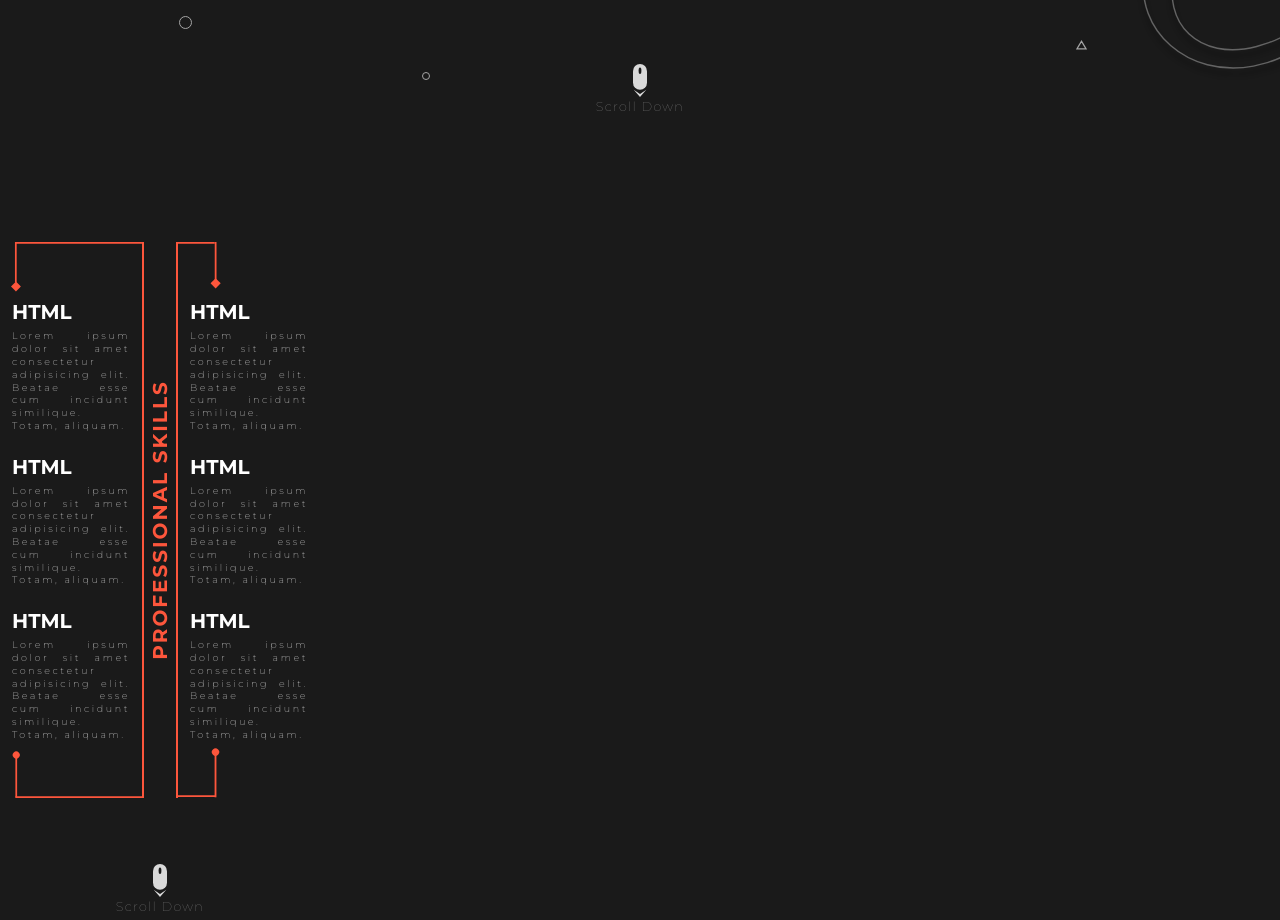
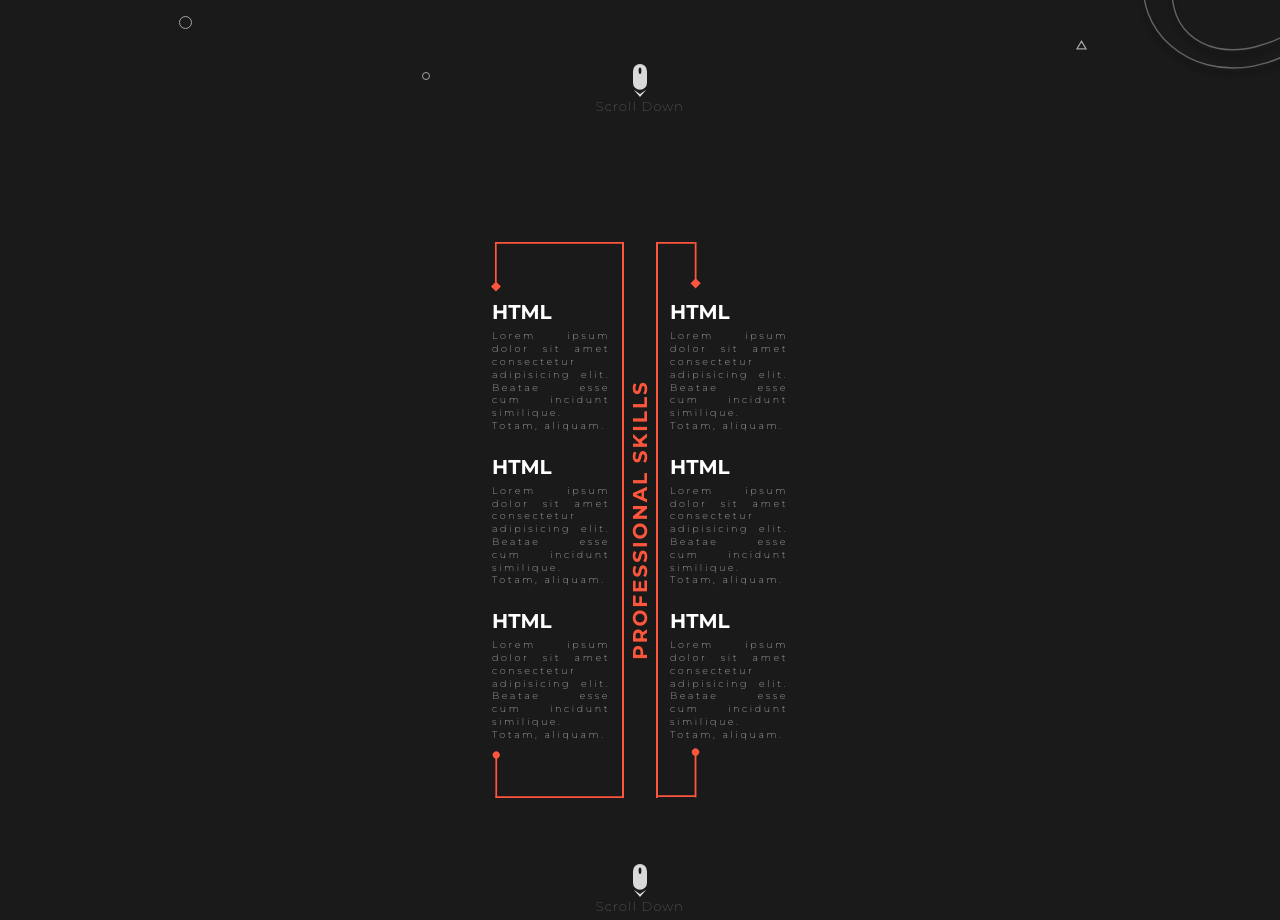
Before and after one commit to pravesh-dev/Portfolio, a React (Vite) app: page / in a window 1280 px wide. Shown: the part 1480-2400 px from the top of the page. Built offline with nearby package versions, Linux system fonts and the light colour scheme.

Commit message:
center the skills content

```diff
--- a/src/Components/Skills.jsx
+++ b/src/Components/Skills.jsx
@@ -10,7 +10,7 @@ function Skills() {
     <div className="relative">
       {/* here will import decoration */}
 
-      <div className="w-80 h-screen relative flex justify-between items-center">
+      <div className="w-80 h-screen relative flex justify-between items-center mx-auto">
         <div className="w-36 flex flex-col gap-5 px-3 py-14 relative border-r-2 border-primary">
           {/* <img src={lineLeft} className="h-full absolute right-0 top-1/2 -translate-y-1/2" alt="" /> */}
           <img src={lineLeftTop} className="w-[92%] absolute right-0 top-0" alt="" />
```
